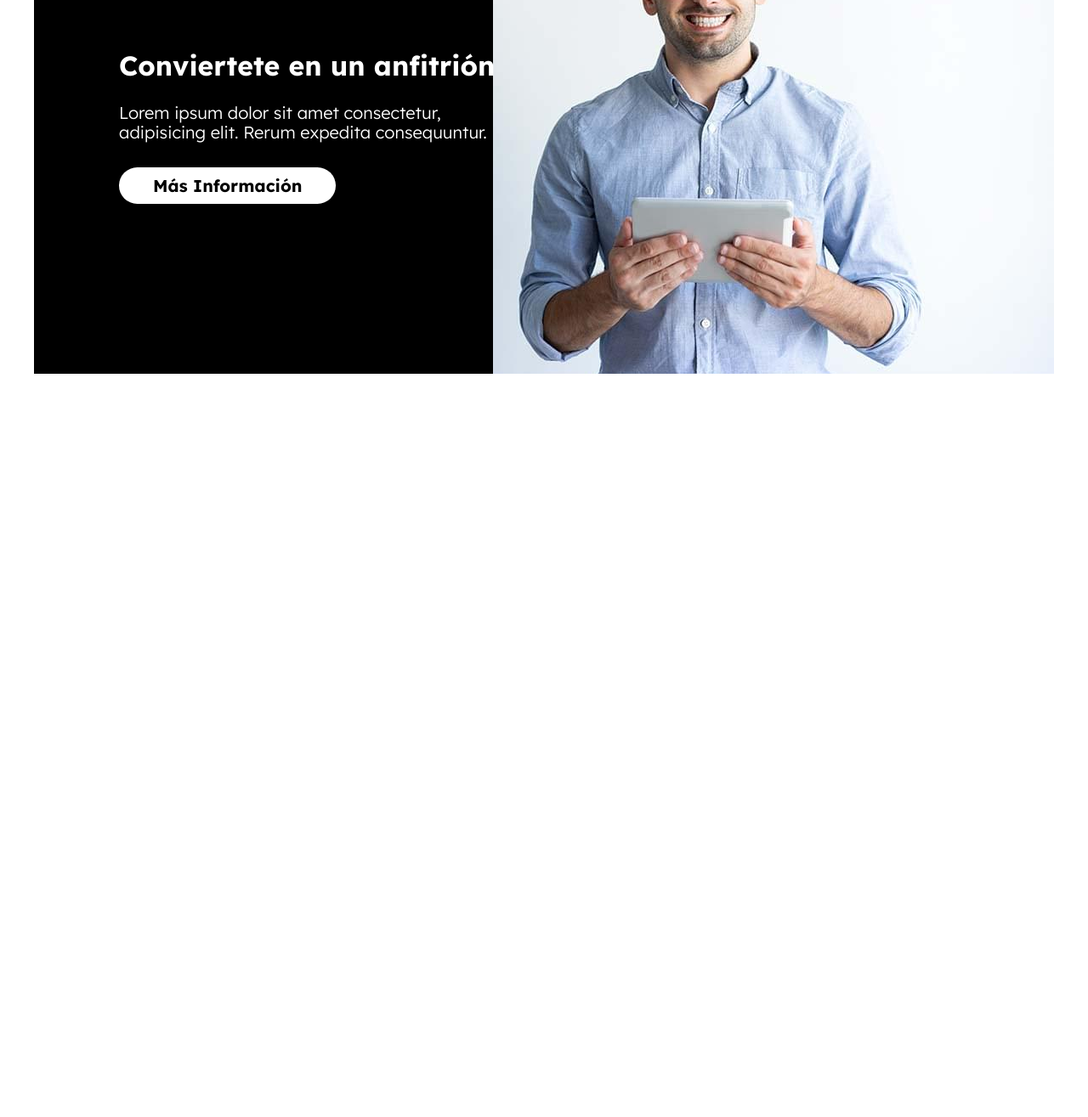
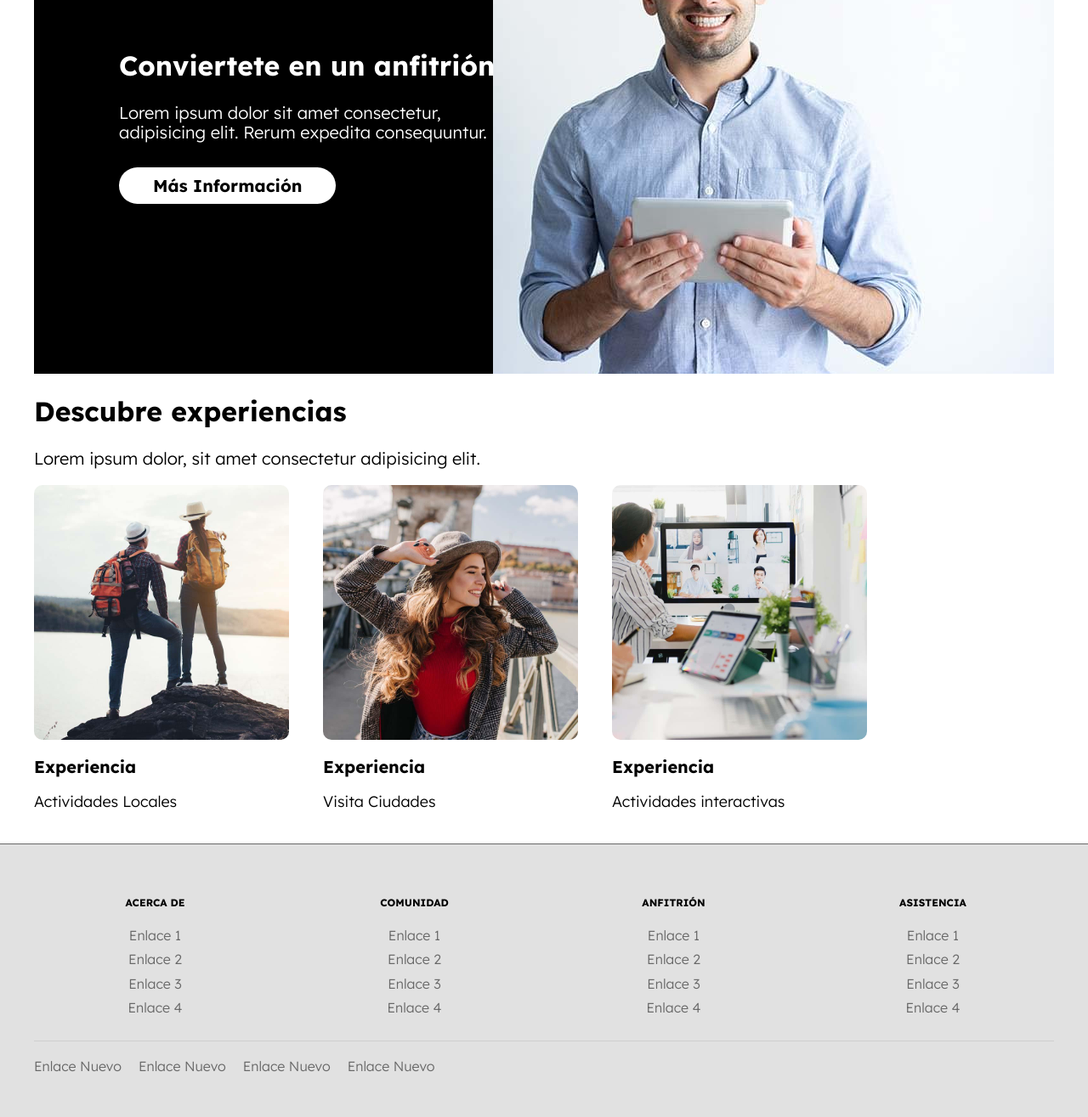
Before and after one commit to AxceleratorR2/rentals, a website: page index.html in a window 1280 px wide. Shown: the part 1816-3131 px from the top of the page at 85% size. Before the commit the page ends 2256 px from the top, so only its background shows below. Drawn offline with Linux system fonts and the light colour scheme.

Commit message:
Agregando seccion de experiencias y el footer

```diff
--- a/index.html
+++ b/index.html
@@ -223,5 +223,110 @@
         <a href="#" class="anfitrion__enlace">Más Información</a>
       </div>
     </section>
+
+    <main class="experiencias contenedor seccion">
+      <h2 class="experiencias__heading">Descubre experiencias</h2>
+      <p class="experiencias__texto">
+        Lorem ipsum dolor, sit amet consectetur adipisicing elit.
+      </p>
+
+      <div class="experiencias__grid">
+        <div class="experiencia">
+          <img
+            src="build/img/experiencia_1.jpg"
+            alt="imagen experiencia"
+            class="experiencia__img"
+          />
+
+          <p class="experiencia__titulo">Experiencia</p>
+
+          <p class="experiencia__descripcion">Actividades Locales</p>
+        </div>
+
+        <div class="experiencia">
+          <img
+            src="build/img/experiencia_2.jpg"
+            alt="imagen experiencia"
+            class="experiencia__img"
+          />
+
+          <p class="experiencia__titulo">Experiencia</p>
+          <p class="experiencia__descripcion">Visita Ciudades</p>
+        </div>
+
+        <div class="experiencia">
+          <img
+            src="build/img/experiencia_3.jpg"
+            alt="imagen experiencia"
+            class="experiencia__img"
+          />
+
+          <p class="experiencia__titulo">Experiencia</p>
+
+          <p class="experiencia__descripcion">Actividades interactivas</p>
+        </div>
+      </div>
+    </main>
+
+    <footer class="footer seccion">
+      <div class="footer__grid contenedor">
+        <div class="footer__box">
+          <h3 class="footer__heading">Acerca de</h3>
+          <nav class="footer__nav">
+            <a href="#" class="footer__enlace">Enlace 1</a>
+            <a href="#" class="footer__enlace">Enlace 2</a>
+            <a href="#" class="footer__enlace">Enlace 3</a>
+            <a href="#" class="footer__enlace">Enlace 4</a>
+          </nav>
+        </div>
+
+        <div class="footer__box">
+          <h3 class="footer__heading">Comunidad</h3>
+          <nav class="footer__nav">
+            <a href="#" class="footer__enlace">Enlace 1</a>
+            <a href="#" class="footer__enlace">Enlace 2</a>
+            <a href="#" class="footer__enlace">Enlace 3</a>
+            <a href="#" class="footer__enlace">Enlace 4</a>
+          </nav>
+        </div>
+
+        <div class="footer__box">
+          <h3 class="footer__heading">Anfitrión</h3>
+          <nav class="footer__nav">
+            <a href="#" class="footer__enlace">Enlace 1</a>
+            <a href="#" class="footer__enlace">Enlace 2</a>
+            <a href="#" class="footer__enlace">Enlace 3</a>
+            <a href="#" class="footer__enlace">Enlace 4</a>
+          </nav>
+        </div>
+
+        <div class="footer__box">
+          <h3 class="footer__heading">Asistencia</h3>
+          <nav class="footer__nav">
+            <a href="#" class="footer__enlace">Enlace 1</a>
+            <a href="#" class="footer__enlace">Enlace 2</a>
+            <a href="#" class="footer__enlace">Enlace 3</a>
+            <a href="#" class="footer__enlace">Enlace 4</a>
+          </nav>
+        </div>
+      </div>
+
+      <div class="footer__barra contenedor">
+        <nav class="footer__navbar">
+          <a href="#" class="footer__enlace footer__enlace--barra"
+            >Enlace Nuevo</a
+          >
+          <a href="#" class="footer__enlace footer__enlace--barra"
+            >Enlace Nuevo</a
+          >
+          <a href="#" class="footer__enlace footer__enlace--barra"
+            >Enlace Nuevo</a
+          >
+          <a href="#" class="footer__enlace footer__enlace--barra"
+            >Enlace Nuevo</a
+          >
+        </nav>
+      </div>
+    </footer>
   </body>
 </html>
--- /dev/null
+++ b/src/scss/layout/_experiencias.scss
@@ -0,0 +1,29 @@
+@use "base/variables" as v;
+@use "base/mixins" as m;
+
+.experiencias {
+  &__grid {
+    display: grid;
+    grid-template-columns: repeat(3, 30rem);
+    column-gap: 4rem;
+    overflow-y: hidden;
+    overflow-x: scroll;
+    scroll-snap-type: x mandatory;
+  }
+
+  .experiencia {
+    scroll-snap-align: center;
+
+    &__img {
+      border-radius: 1rem;
+    }
+
+    &__titulo {
+      font-weight: bold;
+    }
+
+    &__descripcion {
+      font-size: 1.8rem;
+    }
+  }
+}
--- /dev/null
+++ b/src/scss/layout/_footer.scss
@@ -0,0 +1,54 @@
+@use "base/variables" as v;
+@use "base/mixins" as m;
+
+.footer {
+  background-color: v.$grisClaro;
+  border-top: 1px solid v.$gris;
+  padding-top: 5rem;
+
+  &__grid {
+    @include m.tablet {
+      @include m.grid(2, 2rem);
+    }
+
+    @include m.desktop {
+      @include m.grid(4, 2rem);
+    }
+  }
+
+  &__heading {
+    text-transform: uppercase;
+    font-size: 1.2rem;
+    margin-top: 1rem;
+    margin-bottom: 2rem;
+    text-align: center;
+  }
+
+  &__nav {
+    display: flex;
+    flex-direction: column;
+    align-items: center;
+  }
+
+  &__enlace {
+    color: v.$gris;
+    margin-bottom: 1rem;
+  }
+
+  &__barra {
+    border-top: 1px solid lighten(v.$gris, 40%);
+    margin-top: 2rem;
+    padding: 2rem 0;
+  }
+
+  &__navbar {
+    display: flex;
+    flex-direction: column;
+    align-items: center;
+
+    @include m.tablet {
+      flex-direction: row;
+      gap: 2rem;
+    }
+  }
+}
--- a/src/scss/layout/_index.scss
+++ b/src/scss/layout/_index.scss
@@ -2,3 +2,5 @@
 @forward "destinos";
 @forward "lugares";
 @forward "anfitrion";
+@forward "experiencias";
+@forward "footer";
```
Also changed, not shown: build/css/app.css.
